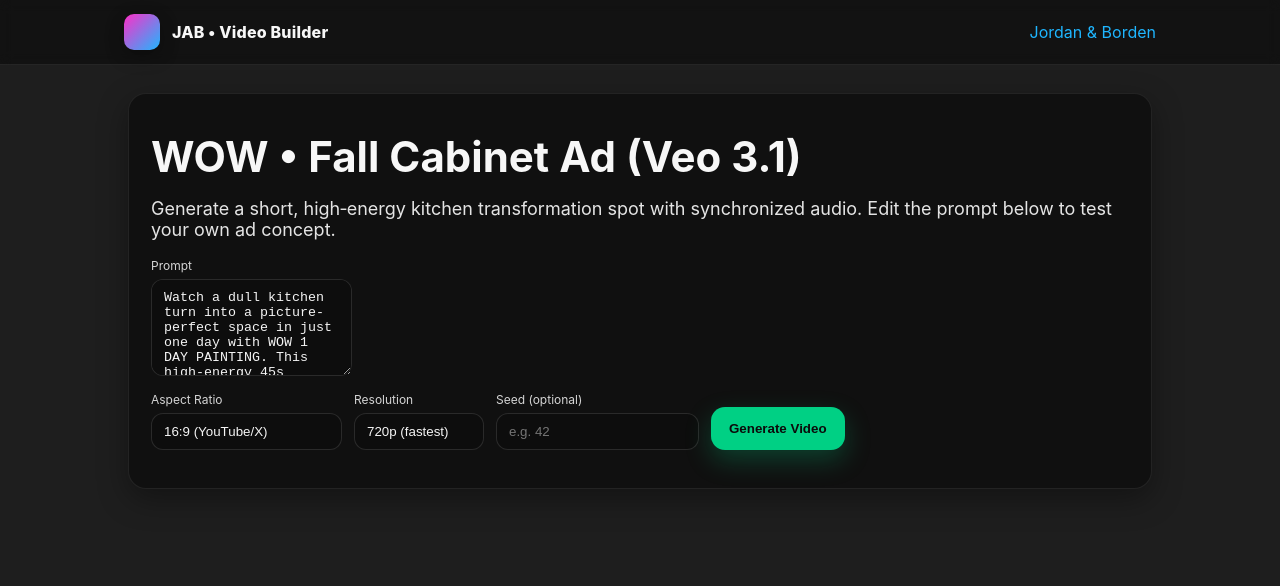
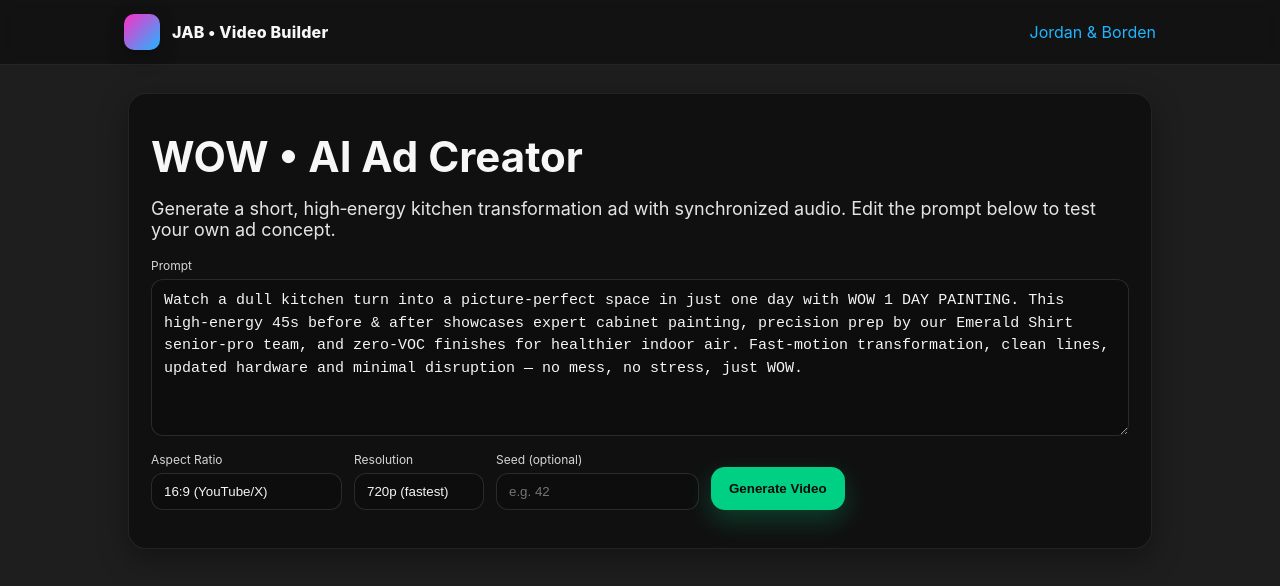
Before and after one commit to walterjordan/jab-vid-builder, a Next.js app: page / in a window 1280 px wide. Shown: the top 586 px of the page. Built offline with nearby package versions, Linux system fonts and the light colour scheme.

Commit message:
Update ad title and description in page.tsx

```diff
--- a/src/app/page.tsx
+++ b/src/app/page.tsx
@@ -43,13 +43,21 @@
   return (
     <div className="row">
       <section className="card">
-        <h1 className="h1">WOW • Fall Cabinet Ad (Veo 3.1)</h1>
-        <p className="lead">Generate a short, high‑energy kitchen transformation spot with synchronized audio. Edit the prompt below to test your own ad concept.</p>
+        <h1 className="h1">WOW • AI Ad Creator</h1>
+        <p className="lead">Generate a short, high‑energy kitchen transformation ad with synchronized audio. Edit the prompt below to test your own ad concept.</p>
         <form className="controls" onSubmit={handleGenerate}>
-          <div style={{width:"100%"}}>
-            <div className="label">Prompt</div>
-            <textarea className="input" name="prompt" rows={5} value={prompt} onChange={e=>setPrompt(e.target.value)} />
-          </div>
+          <div className="prompt-block" style={{flexBasis: "100%", width: "100%"}}>
+  <div className="label">Prompt</div>
+  <textarea
+    name="prompt"
+    rows={6}
+    value={prompt}
+    onChange={e => setPrompt(e.target.value)}
+    className="input prompt-textarea"
+    style={{width: "100%", minWidth: "100%", resize: "vertical"}}
+  />
+</div>
+
           <div>
             <div className="label">Aspect Ratio</div>
             <select className="select" name="aspectRatio" defaultValue="16:9">
```
